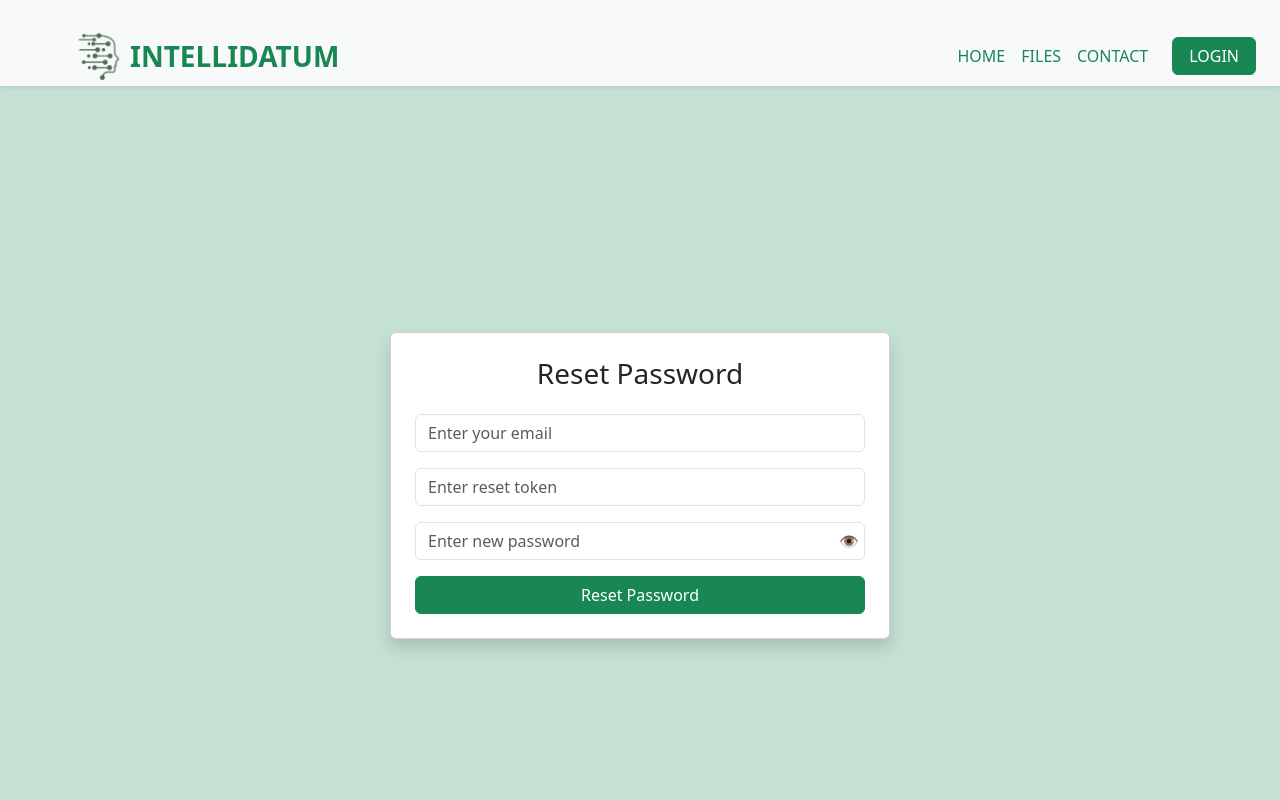
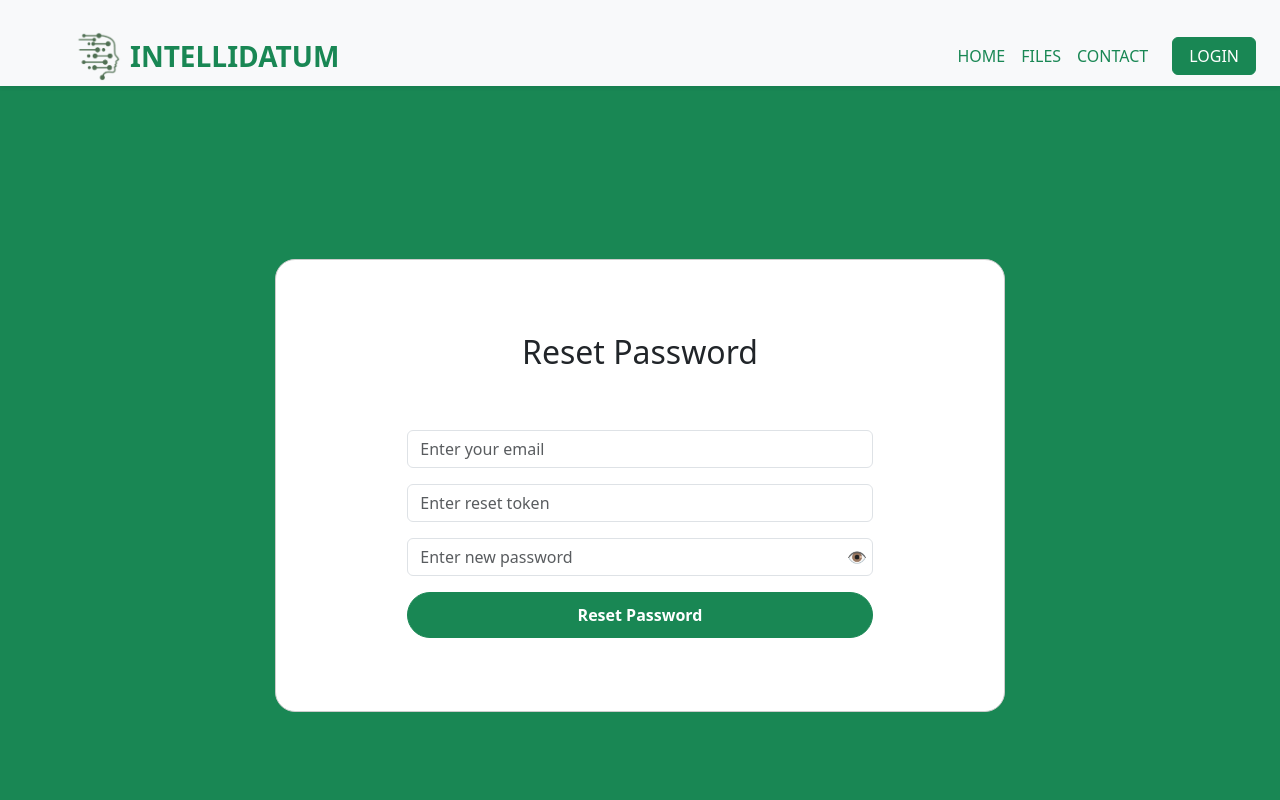
Before and after one commit to ZinoorFatima/IntelliDatum, a Next.js app: page /reset-password in a window 1280 px wide. Shown: the top 800 px of the page. Built offline with nearby package versions, Linux system fonts and the light colour scheme.

Commit message:
chore: change layout and theme to make it similar

```diff
--- a/app/change-password/page.jsx
+++ b/app/change-password/page.jsx
@@ -51,10 +51,10 @@ export default function ChangePassword() {
   };
 
   return (
-    <div className="d-flex flex-column min-vh-100">
+    <div className="d-flex flex-column min-vh-100 bg-success">
       <main className="container py-5 flex-grow-1 d-flex align-items-center justify-content-center">
         <div className="col-md-6">
-          <div className="card shadow-sm border-0">
+          <div className="card shadow-sm border-0 bg-light ">
             <div className="card-body p-5">
               <h2 className="text-center mb-4">Change Password</h2>
 
--- a/app/edit-profile/page.jsx
+++ b/app/edit-profile/page.jsx
@@ -55,11 +55,11 @@ export default function EditProfile() {
   };
 
   return (
-    <div className="d-flex flex-column min-vh-100">
+    <div className="d-flex flex-column min-vh-100 bg-success">
       <main className="container py-5 flex-grow-1">
         <div className="row justify-content-center">
           <div className="col-md-6">
-            <div className="card shadow-sm border-0">
+            <div className="card shadow-sm border-0 bg-light">
               <div className="card-body p-5">
                 <h2 className="mb-4 text-center">Edit Profile</h2>
                 <form onSubmit={handleSubmit}>
--- a/app/forgotPassword/page.js
+++ b/app/forgotPassword/page.js
@@ -77,7 +77,7 @@ const ForgotPassword = () => {
   return (
     <div className="d-flex flex-column min-vh-100"
       style={{
-        backgroundColor: "#A0D49D",
+        backgroundColor: "#198754",
         display: "flex",
         justifyContent: "center",
         alignItems: "center",
@@ -117,7 +117,7 @@ const ForgotPassword = () => {
           style={{
             width: "80%",
             padding: "10px",
-            backgroundColor: "#7BC28A",
+            backgroundColor: "#198754",
             color: "white",
             border: "none",
             borderRadius: "30px",
--- a/app/profile/page.js
+++ b/app/profile/page.js
@@ -18,11 +18,11 @@ export default function ProfilePage() {
   }, [user]);
 
   return (
-    <div className="d-flex flex-column min-vh-100">
+    <div className="d-flex flex-column min-vh-100 bg-success">
       <main className="container py-5 flex-grow-1">
-        <div className="row justify-content-center">
+        <div className="row justify-content-center py-5">
           <div className="col-md-8">
-            <div className="card shadow-sm border-0">
+            <div className="card shadow-sm border-0 bg-light">
               <div className="card-body p-5">
                 {/* Profile Photo */}
                 <div className="d-flex align-items-center mb-4">
--- a/app/reset-password/page.js
+++ b/app/reset-password/page.js
@@ -2,6 +2,7 @@
 
 import { useState } from 'react';
 import { useRouter } from 'next/navigation';
+import toast from 'react-hot-toast';
 
 export default function ResetPasswordPage() {
   const router = useRouter();
@@ -11,35 +12,29 @@ export default function ResetPasswordPage() {
     password: '',
   });
 
-  const [status, setStatus] = useState({ message: '', type: '' });
+  const [showPassword, setShowPassword] = useState(false);
   const [loading, setLoading] = useState(false);
-  const [showPassword, setShowPassword] = useState(false); // State to toggle password visibility
+
+  const validatePassword = (password) => {
+    const regex = /^(?=.*[a-z])(?=.*[A-Z])(?=.*\d)(?=.*[!@#$%^&])[A-Za-z\d!@#$%^&]{8,}$/;
+    return regex.test(password);
+  };
 
   const handleChange = (e) => {
     setFormData({ ...formData, [e.target.name]: e.target.value });
   };
 
-  // Password validation function
-  const validatePassword = (password) => {
-    const regex = /^(?=.[a-z])(?=.[A-Z])(?=.\d)(?=.[!@#$%^&])[A-Za-z\d!@#$%^&]{8,}$/;
-    return regex.test(password);
-  };
-
   const handleSubmit = async (e) => {
     e.preventDefault();
-    setStatus({ message: '', type: '' });
-    setLoading(true);
 
-    // Check if password meets the criteria
     if (!validatePassword(formData.password)) {
-      setStatus({
-        message: 'Password must be at least 8 characters long, contain 1 uppercase letter, 1 lowercase letter, 1 number, and 1 special character.',
-        type: 'danger',
-      });
-      setLoading(false);
+      toast.error(
+        'Password must be at least 8 characters, with 1 uppercase, 1 lowercase, 1 number, and 1 special character.'
+      );
       return;
     }
 
+    setLoading(true);
     try {
       const res = await fetch('/api/auth/reset-password', {
         method: 'POST',
@@ -50,79 +45,99 @@ export default function ResetPasswordPage() {
       const data = await res.json();
 
       if (res.ok) {
-        setStatus({ message: data.message, type: 'success' });
-
-        // Wait 2 seconds and then redirect to login
+        toast.success(data.message || 'Password reset successful.');
         setTimeout(() => {
           router.push('/signin');
-        }, 500);
+        }, 1500);
       } else {
-        setStatus({ message: data.message, type: 'danger' });
+        toast.error(data.message || 'Reset failed.');
       }
     } catch (error) {
-      console.error("Error during Resetting Password:", error);
-      setStatus({ message: 'Something went wrong!', type: 'danger' });
+      console.error('Reset Error:', error);
+      toast.error('Something went wrong!');
     } finally {
       setLoading(false);
     }
   };
 
   return (
-    <div className="min-vh-100 d-flex align-items-center justify-content-center bg-success bg-opacity-25 px-3">
-      <div className="card shadow p-4 w-100" style={{ maxWidth: '500px' }}>
-        <h3 className="text-center mb-4">Reset Password</h3>
+    <div
+      className="d-flex flex-column min-vh-100"
+      style={{
+        backgroundColor: '#198754',
+        justifyContent: 'center',
+        alignItems: 'center',
+        padding: '2rem',
+      }}
+    >
+      <div
+        style={{
+          maxWidth: '60%',
+          width: '100%',
+          padding: '6%',
+          border: '1px solid #ccc',
+          borderRadius: '20px',
+          backgroundColor: '#fff',
+          display: 'flex',
+          flexDirection: 'column',
+          alignItems: 'center',
+        }}
+      >
+        <h2 style={{ marginBottom: '10%' }}>Reset Password</h2>
 
-        {status.message && (
-          <div className="alert alert-${status.type}" role="alert">
-            {status.message}
-          </div>
-        )}
-
-        <form onSubmit={handleSubmit}>
-          <div className="mb-3">
+        <form onSubmit={handleSubmit} style={{ width: '100%', textAlign: 'center' }}>
           <input
             type="email"
             name="email"
-              className="form-control"
             placeholder="Enter your email"
+            className="form-control mb-3"
             value={formData.email}
             onChange={handleChange}
             required
+            style={{ width: '80%', margin: 'auto' }}
           />
-          </div>
 
-          <div className="mb-3">
           <input
             type="text"
             name="token"
-              className="form-control"
             placeholder="Enter reset token"
+            className="form-control mb-3"
             value={formData.token}
             onChange={handleChange}
             required
+            style={{ width: '80%', margin: 'auto' }}
           />
-          </div>
 
-          <div className="mb-3 position-relative">
+          <div className="position-relative mb-3" style={{ width: '80%', margin: 'auto' }}>
             <input
-              type={showPassword ? 'text' : 'password'} // Toggle password visibility
+              type={showPassword ? 'text' : 'password'}
               name="password"
+              placeholder="Enter new password"
               className="form-control"
-              placeholder="Enter new password"
               value={formData.password}
               onChange={handleChange}
               required
             />
             <button
               type="button"
+              onClick={() => setShowPassword(!showPassword)}
               className="position-absolute top-50 end-0 translate-middle-y border-0 bg-transparent"
-              onClick={() => setShowPassword(!showPassword)} // Toggle visibility on click
             >
-              {showPassword ? '🙈' : '👁'} {/* Custom icons for show/hide */}
+              {showPassword ? '🙈' : '👁'}
             </button>
           </div>
 
-          <button type="submit" className="btn btn-success w-100" disabled={loading}>
+          <button
+            type="submit"
+            className="btn btn-success"
+            style={{
+              width: '80%',
+              padding: '10px',
+              borderRadius: '30px',
+              fontWeight: 'bold',
+            }}
+            disabled={loading}
+          >
             {loading ? 'Resetting...' : 'Reset Password'}
           </button>
         </form>
--- a/components/Header.js
+++ b/components/Header.js
@@ -18,7 +18,7 @@ const Header = () => {
   }, [auth]);
 
   const handleImageError = () => {
-    setProfileImage("/default-profile.png"); // fallback if fetch fails
+    setProfileImage("/images/default-profile.jpg"); // fallback if fetch fails
   };
 
   const handleLogout = () => {
```
Also changed, not shown: app/contactus/page.jsx (+7 -7 lines), app/files/page.js (+5 -4 lines). Lines whose indentation alone changed are shown as unchanged.
